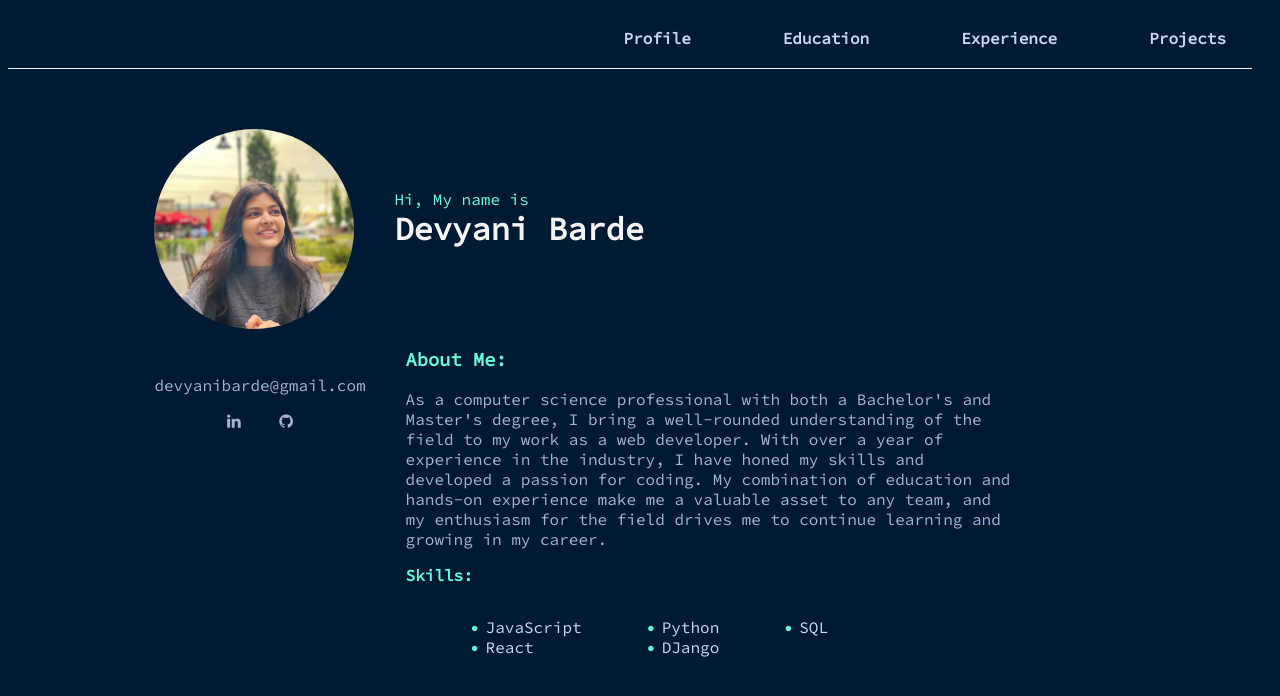
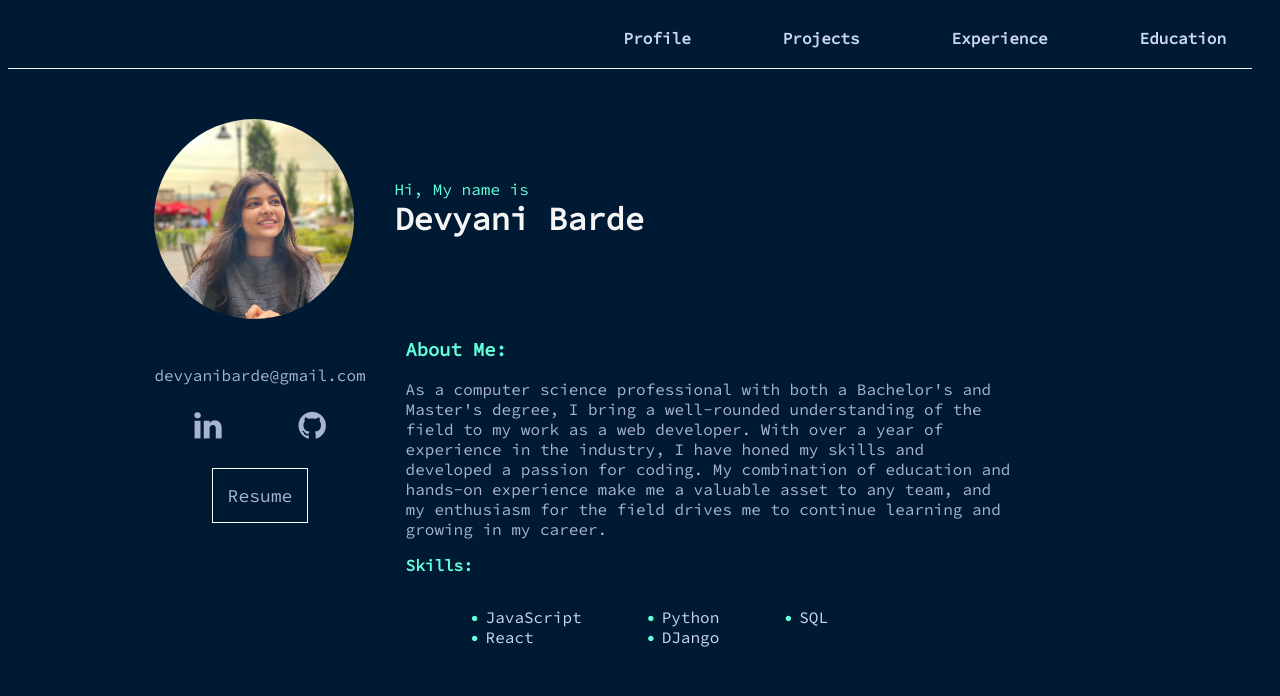
Before and after one commit to devyanibarde/devyanibarde.github.io, a React (Create React App) app in the folder portfolio/: page / in a window 1280 px wide. Shown: the top 696 px of the page. Built offline with nearby package versions, Linux system fonts and the light colour scheme.

Commit message:
added resume button

```diff
--- a/portfolio/src/NavBar.js
+++ b/portfolio/src/NavBar.js
@@ -2,10 +2,10 @@ const NavBar = () => {
     return (
         <nav className="navbar">
             <div className="links">
-                <a href="#">Profile</a>
+                <a href="#profileid">Profile</a>
+                <a href="#">Projects</a>
+                <a href="#">Experience</a>
                 <a href="#">Education</a>
-                <a href="#">Experience</a>
-                <a href="#">Projects</a>
             </div>
         </nav>
      );
--- a/portfolio/src/Profile.js
+++ b/portfolio/src/Profile.js
@@ -1,4 +1,5 @@
 import dev from './dev.jpeg';
+import res from './Resume.pdf'
 
 const Profile = () => {
     // var i = 0;
@@ -13,7 +14,7 @@ const Profile = () => {
     //     }
     // }
     return (
-        <div className="profile">
+        <div className="profile" id='profileid'>
             <div className="info">
                 <div className="propic">
                     <img src = {dev} width="200" height="200"></img>
@@ -26,9 +27,10 @@ const Profile = () => {
             <div className="outer">
                 <div className="social">
                     <p><a href='mailto:devyanibarde@gmail.com'>devyanibarde@gmail.com</a></p>
-                    <p><a href="https://www.linkedin.com/in/devyanibarde/" class="fa fa-linkedin"></a>
+                    <p><h1><a href="https://www.linkedin.com/in/devyanibarde/" class="fa fa-linkedin"></a>
                     &nbsp;&nbsp;&nbsp;&nbsp;
-                    <a href="https://github.com/devyanibarde" class="fa fa-github"></a></p>
+                    <a href="https://github.com/devyanibarde" class="fa fa-github"></a></h1></p>
+                        <a href={res}><button>Resume</button></a>
                 </div>
 
                 <div className="about">
--- a/portfolio/src/index.css
+++ b/portfolio/src/index.css
@@ -18,7 +18,7 @@ img {
 .profile {
   /* text-align: center; */
   max-width: 80%;
-  margin: 40px auto;
+  margin: 30px auto;
   padding: 20px;
 
 }
@@ -50,16 +50,18 @@ img {
 }
 
 .profile button {
-  padding: 25px;
-  width: 40%;
+  padding: 15px;
+  width: auto;
   border: 1px solid white;
   font-size: large;
-  -webkit-transition-duration: 0.4s; /* Safari */
-  transition-duration: 0.4s;
 }
 
 .profile button:hover {
-  box-shadow: 0 8px 16px 0 #003566, 0 17px 50px 0 #003566;
+  background-color: #64ffda;
+  opacity: 0.5;
+  color: #001a33;
+  border: 1px solid #001a33;
+  font-weight: bold;
 }
 
 .info, .skills, .outer {
```
Also changed, not shown: 1 other file (tests, documents, lock files or other folders).
